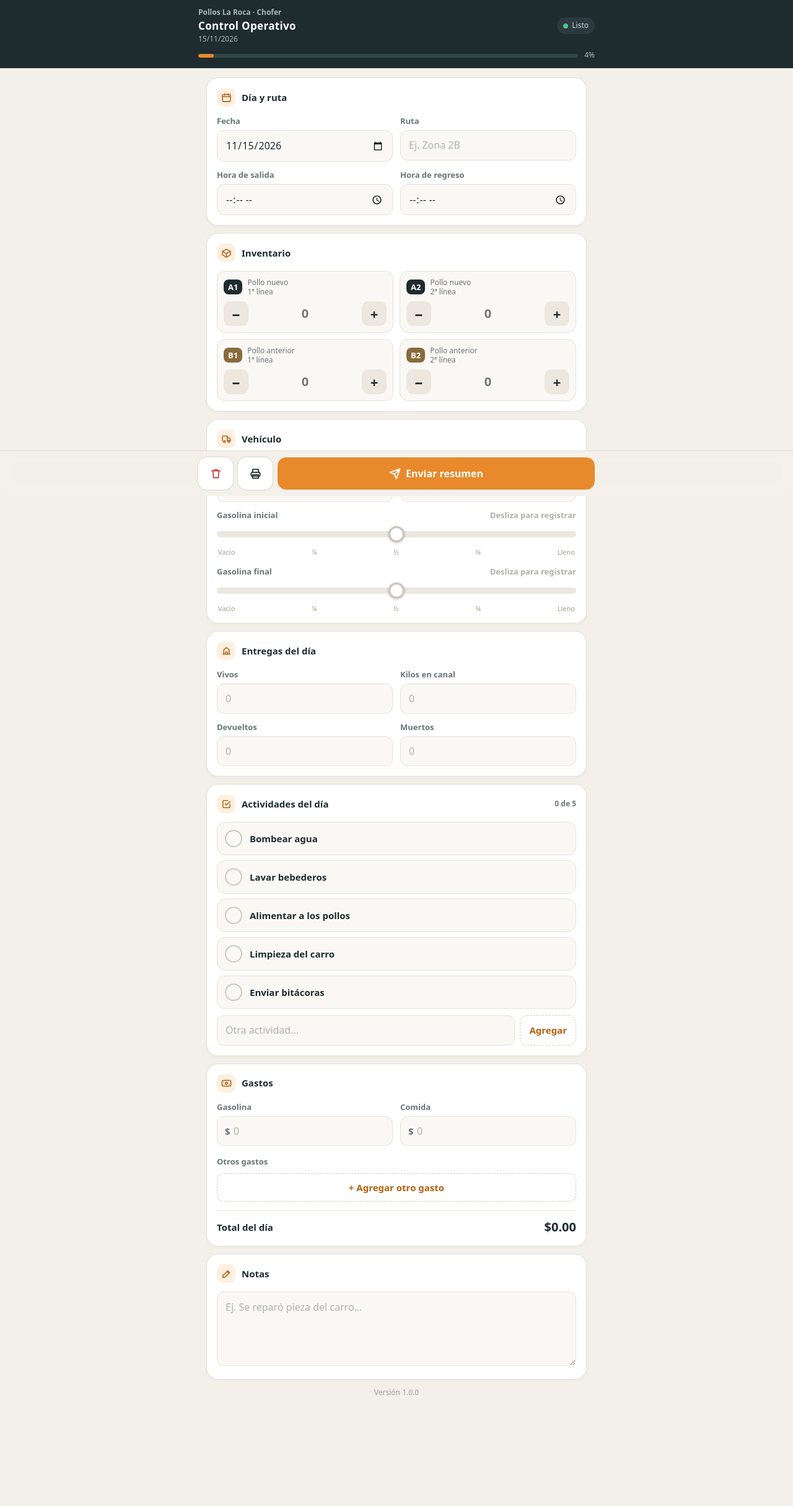
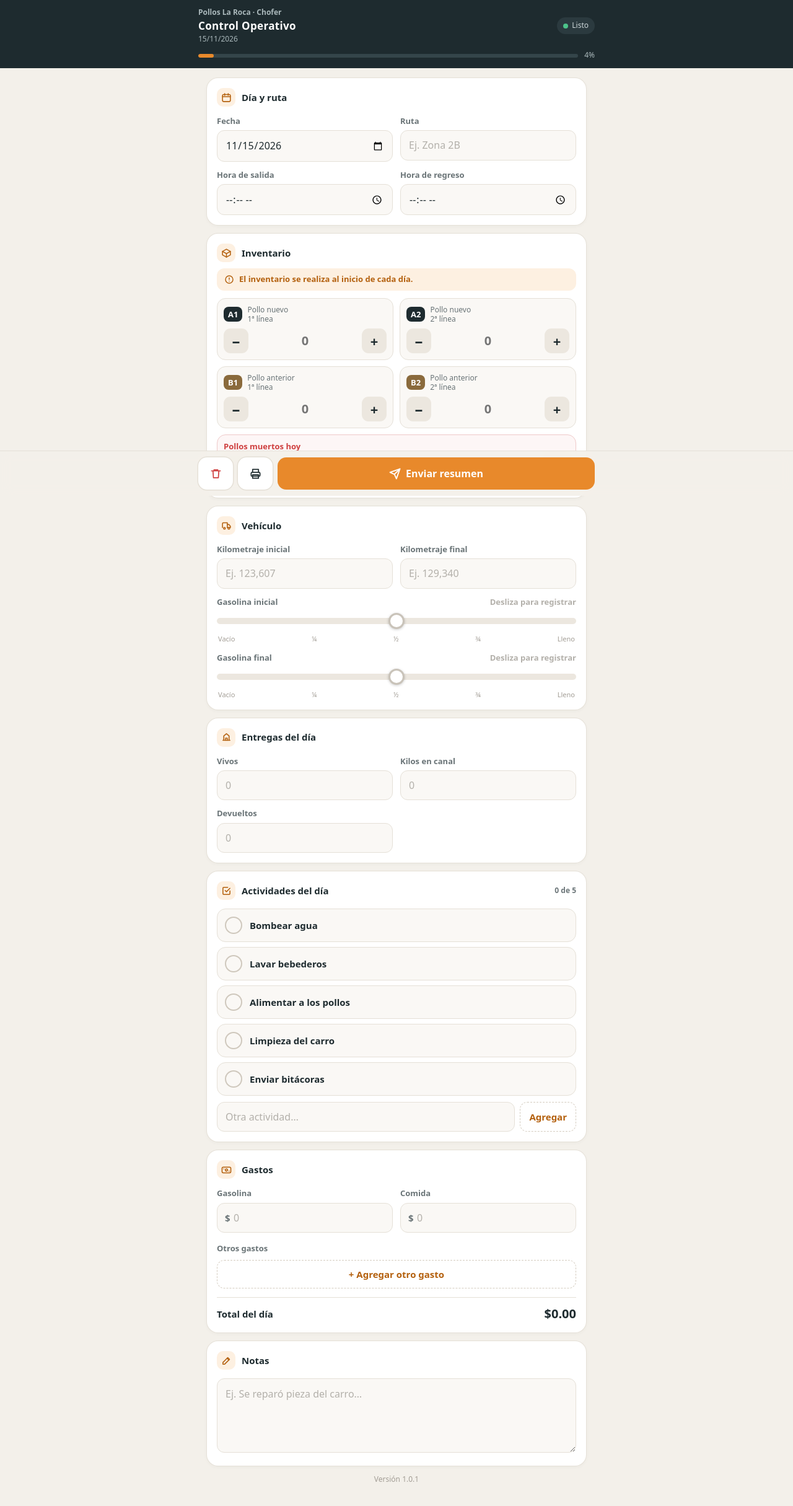
Before and after one commit to polloslaroca/polloslaroca.github.io, a plain HTML site: page chofer/index.html in a window 1280 px wide. Shown: the whole page at 62% size. Before the commit the page ends 2366 px from the top, so only its background shows below. Drawn offline with Linux system fonts and the light colour scheme.

Commit message:
Add files via upload

```diff
--- a/chofer/index.html
+++ b/chofer/index.html
@@ -73,6 +73,11 @@
   .step button:active{background:#e0d9ce}
   .step input{flex:1;min-width:0;width:100%;text-align:center;font-weight:800;font-size:20px;border:0;background:transparent;padding:6px 0}
   .step input:focus{outline:none;background:#fff;border-radius:8px;box-shadow:0 0 0 2px var(--accent-soft)}
+
+  .inv-nota{display:flex;gap:8px;align-items:flex-start;font-size:13px;font-weight:600;color:var(--accent-ink);background:var(--accent-soft);border-radius:12px;padding:9px 12px;margin:-4px 0 12px;line-height:1.35}
+  .inv-nota svg{width:16px;height:16px;flex:none;margin-top:1px}
+  .tile.muertos{grid-column:1 / -1;border-color:#efc9c9;background:#fdf6f6}
+  .tile.muertos .ds{font-size:13px;font-weight:700;color:var(--danger)}
 
   /* Gasolina */
   .fuel + .fuel{margin-top:14px}
@@ -208,6 +213,7 @@
   <!-- Inventario -->
   <section class="card">
     <h2><span class="ic"><svg viewBox="0 0 24 24" fill="none" stroke="currentColor" stroke-width="2.2" stroke-linecap="round" stroke-linejoin="round"><path d="M21 8 12 3 3 8v8l9 5 9-5z"/><path d="m3 8 9 5 9-5M12 13v8"/></svg></span>Inventario<span class="meta" id="invTotal"></span></h2>
+    <p class="inv-nota"><svg viewBox="0 0 24 24" fill="none" stroke="currentColor" stroke-width="2.2" stroke-linecap="round" stroke-linejoin="round"><circle cx="12" cy="12" r="9"/><path d="M12 8v4M12 16h.01"/></svg>El inventario se realiza al inicio de cada día.</p>
     <div class="inv">
       <div class="tile"><div class="hd"><span class="code">A1</span><span class="ds">Pollo nuevo<br>1ª línea</span></div>
         <div class="step"><button type="button" data-step="a1:-1" aria-label="Restar A1">−</button><input data-k="a1" inputmode="numeric" placeholder="0" aria-label="A1 pollo nuevo de primera línea"><button type="button" data-step="a1:1" aria-label="Sumar A1">+</button></div></div>
@@ -217,6 +223,8 @@
         <div class="step"><button type="button" data-step="b1:-1" aria-label="Restar B1">−</button><input data-k="b1" inputmode="numeric" placeholder="0" aria-label="B1 pollo anterior de primera línea"><button type="button" data-step="b1:1" aria-label="Sumar B1">+</button></div></div>
       <div class="tile"><div class="hd"><span class="code b">B2</span><span class="ds">Pollo anterior<br>2ª línea</span></div>
         <div class="step"><button type="button" data-step="b2:-1" aria-label="Restar B2">−</button><input data-k="b2" inputmode="numeric" placeholder="0" aria-label="B2 pollo anterior de segunda línea"><button type="button" data-step="b2:1" aria-label="Sumar B2">+</button></div></div>
+      <div class="tile muertos"><div class="hd"><span class="ds">Pollos muertos hoy</span></div>
+        <div class="step"><button type="button" data-step="muertos:-1" aria-label="Restar pollo muerto">−</button><input data-k="muertos" id="muertos" inputmode="numeric" placeholder="0" aria-label="Pollos muertos hoy"><button type="button" data-step="muertos:1" aria-label="Sumar pollo muerto">+</button></div></div>
     </div>
   </section>
 
@@ -252,7 +260,7 @@
     </div>
     <div class="g2">
       <div><label class="lbl" for="devueltos">Devueltos</label><input class="in" id="devueltos" data-k="devueltos" inputmode="numeric" placeholder="0"></div>
-      <div><label class="lbl" for="muertos">Muertos</label><input class="in" id="muertos" data-k="muertos" inputmode="numeric" placeholder="0"></div>
+      <div></div>
     </div>
   </section>
 
@@ -284,7 +292,7 @@
     <h2><span class="ic"><svg viewBox="0 0 24 24" fill="none" stroke="currentColor" stroke-width="2.2" stroke-linecap="round" stroke-linejoin="round"><path d="M4 20h4L19 9l-4-4L4 16z"/><path d="M13.5 6.5l4 4"/></svg></span>Notas</h2>
     <textarea class="in" data-k="notas" aria-label="Notas" placeholder="Ej. Se reparó pieza del carro…"></textarea>
   </section>
-  <p class="ver">Versión 1.0.0</p>
+  <p class="ver">Versión 1.0.1</p>
 </main>
 
 <nav class="dock">
@@ -520,6 +528,7 @@
     L.push('*Inventario*');
     L.push('A1 (nuevo 1ª): ' + v(S.a1) + '  |  A2 (nuevo 2ª): ' + v(S.a2));
     L.push('B1 (anterior 1ª): ' + v(S.b1) + '  |  B2 (anterior 2ª): ' + v(S.b2));
+    L.push('Pollos muertos hoy: ' + v(S.muertos));
     L.push('');
     L.push('*Ruta*');
     L.push('Salida: ' + fmtTime(S.salida) + '  →  Regreso: ' + fmtTime(S.regreso));
@@ -530,7 +539,7 @@
     L.push('');
     L.push('*Entregas*');
     L.push('Vivos: ' + v(S.vivos) + '  |  Kilos en canal: ' + v(S.kilos));
-    L.push('Devueltos: ' + v(S.devueltos) + '  |  Muertos: ' + v(S.muertos));
+    L.push('Devueltos: ' + v(S.devueltos));
     L.push('');
     L.push('*Actividades*');
     S.acts.forEach(function(a){ L.push((a.d ? '✅ ' : '⬜ ') + a.n); });
--- a/chofer/sw.js
+++ b/chofer/sw.js
@@ -1,6 +1,6 @@
 /* Modo sin conexión de Control Operativo.
    Al subir una versión nueva, cambia VERSION para que los teléfonos la descarguen. */
-const VERSION = '1.0.0';
+const VERSION = '1.0.1';
 const CACHE = 'control-operativo-' + VERSION;
 const ASSETS = [
   './',
```
